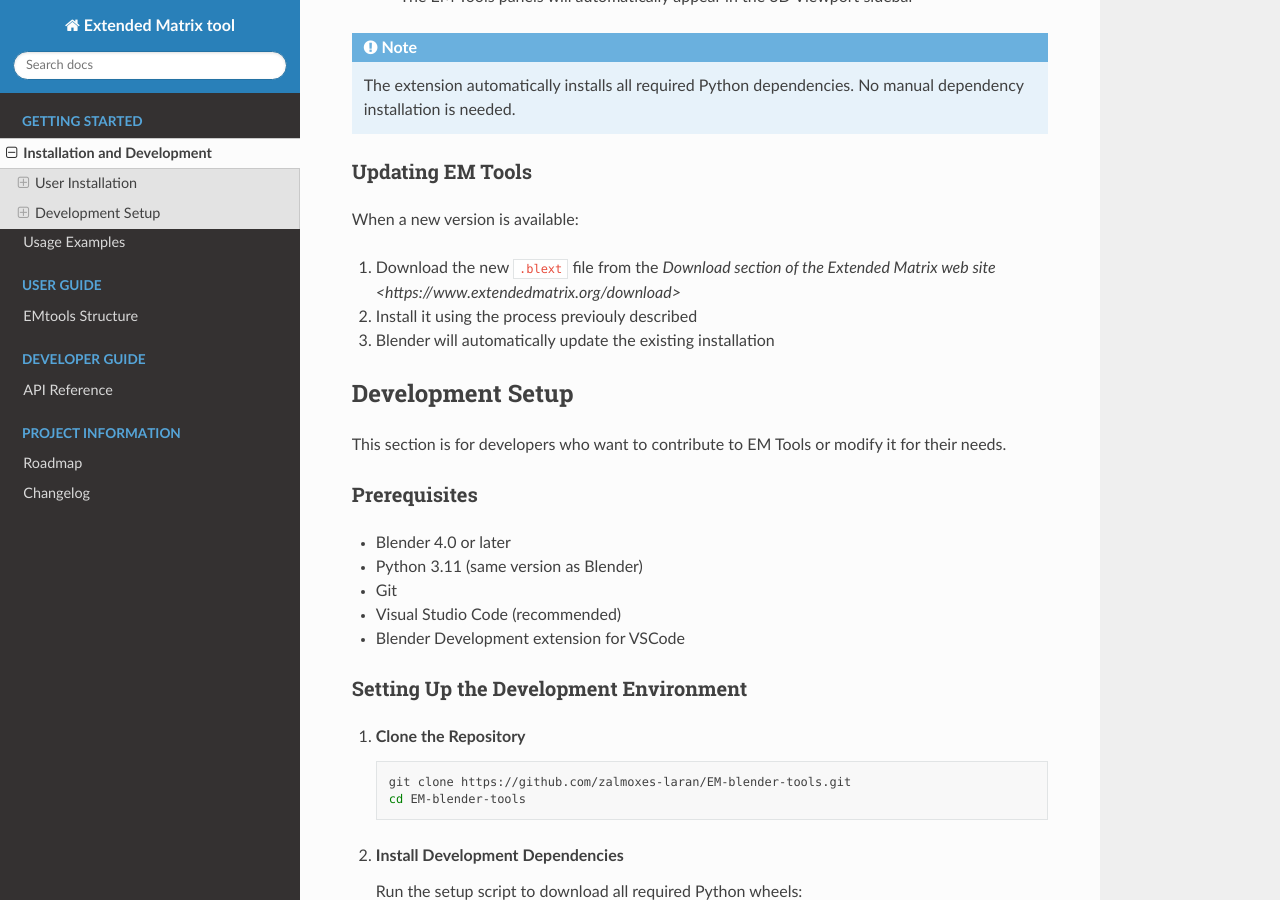
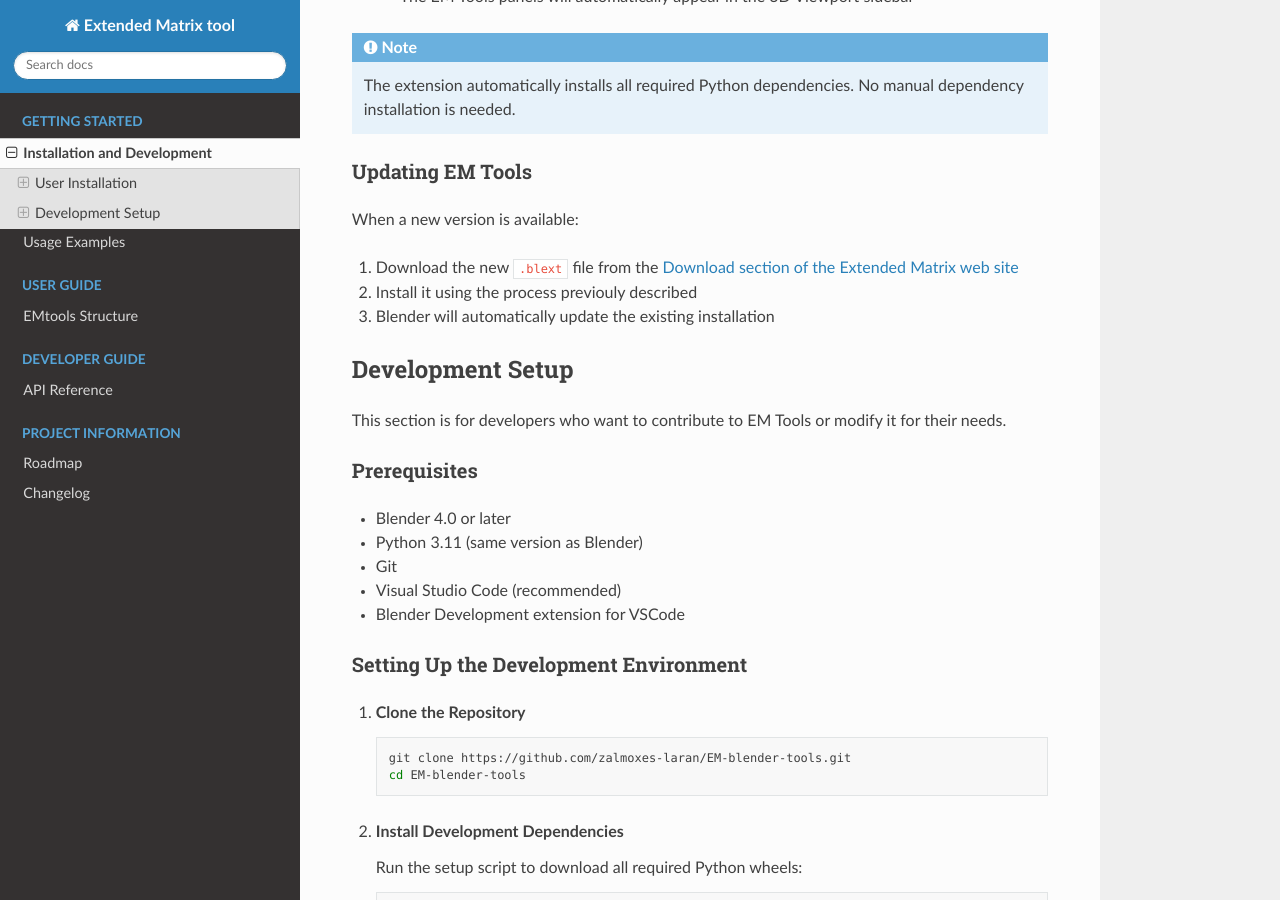
Before and after one commit to zalmoxes-laran/EM-blender-tools-doc, a Sphinx documentation site: the page built from docs/installation.rst, in a window 1280 px wide and 900 px high, scrolled down 889 px. Built offline with Sphinx 7.4.7 and the Read the Docs theme 3.1.0, drawn with Linux system fonts in a browser that asks for light colours; pages that are not in the unit, such as notebooks, are missing from menus.

Commit message:
Update link in the installation rst file

```diff
--- a/docs/installation.rst
+++ b/docs/installation.rst
@@ -49,7 +49,7 @@ Updating EM Tools
 
 When a new version is available:
 
-1. Download the new ``.blext`` file from the `Download section of the Extended Matrix web site <https://www.extendedmatrix.org/download>`
+1. Download the new ``.blext`` file from the `Download section of the Extended Matrix web site <https://www.extendedmatrix.org/download>`_
 2. Install it using the process previouly described
 3. Blender will automatically update the existing installation
 
```
